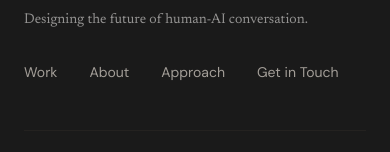
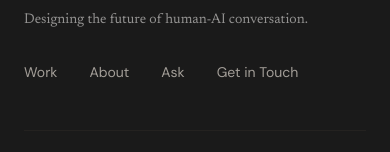
Before and after one commit to turphAI/turphdesigns, a Next.js app: page / in a window 390 px wide. Shown: the part 8052-8204 px from the top of the page. Built offline with nearby package versions, Linux system fonts and the light colour scheme.

Commit message:
Nav: add Ask link anchoring to the chat section
Replaces Approach, which pointed at the same section. Updates nav, mobile nav, scroll-spy, and footer.

Co-Authored-By: Claude Sonnet 5.5 <noreply@anthropic.com>

```diff
--- a/src/app/page.tsx
+++ b/src/app/page.tsx
@@ -126,7 +126,7 @@ export default function HomeV2() {
             CARD SECTION: AI Chat
             Illustration bleeds through. Card floats.
             ════════════════════════════════════════════ */}
-        <section id="approach" className="px-6 lg:px-8 pt-24 md:pt-32 pb-24 md:pb-32">
+        <section id="ask" className="px-6 lg:px-8 pt-24 md:pt-32 pb-24 md:pb-32">
           <div className="max-w-[900px] mx-auto rounded-3xl py-16 md:py-20 px-8 md:px-16"
                style={{
                  backgroundColor: 'rgba(255, 255, 255, 0.92)',
--- a/src/components/v2/nav.tsx
+++ b/src/components/v2/nav.tsx
@@ -22,7 +22,7 @@ export function Nav() {
 
   // Scroll-spy: update URL hash as sections enter the viewport
   useEffect(() => {
-    const sectionIds = ['work', 'about', 'approach', 'contact']
+    const sectionIds = ['work', 'about', 'ask', 'contact']
 
     const observer = new IntersectionObserver(
       (entries) => {
@@ -70,7 +70,7 @@ export function Nav() {
 
           {/* Desktop Nav */}
           <nav aria-label="Main navigation" className="hidden md:flex items-center gap-10">
-            {['Work', 'About', 'Approach'].map((item) => (
+            {['Work', 'About', 'Ask'].map((item) => (
               <a
                 key={item}
                 href={`#${item.toLowerCase()}`}
@@ -114,7 +114,7 @@ export function Nav() {
           <div className="md:hidden pb-8 pt-2 border-t"
                style={{ borderColor: 'var(--warm-border)' }}>
             <nav id="mobile-nav" aria-label="Mobile navigation" className="flex flex-col gap-6 pt-6">
-              {['Work', 'About', 'Approach'].map((item) => (
+              {['Work', 'About', 'Ask'].map((item) => (
                 <a
                   key={item}
                   href={`#${item.toLowerCase()}`}
--- a/src/components/v2/tracked-links.tsx
+++ b/src/components/v2/tracked-links.tsx
@@ -49,7 +49,7 @@ export function FooterNav() {
       {[
         { label: 'Work', id: 'work' },
         { label: 'About', id: 'about' },
-        { label: 'Approach', id: 'approach' },
+        { label: 'Ask', id: 'ask' },
         { label: 'Get in Touch', id: 'contact' },
       ].map(({ label, id }) => (
         <a key={id}
```
